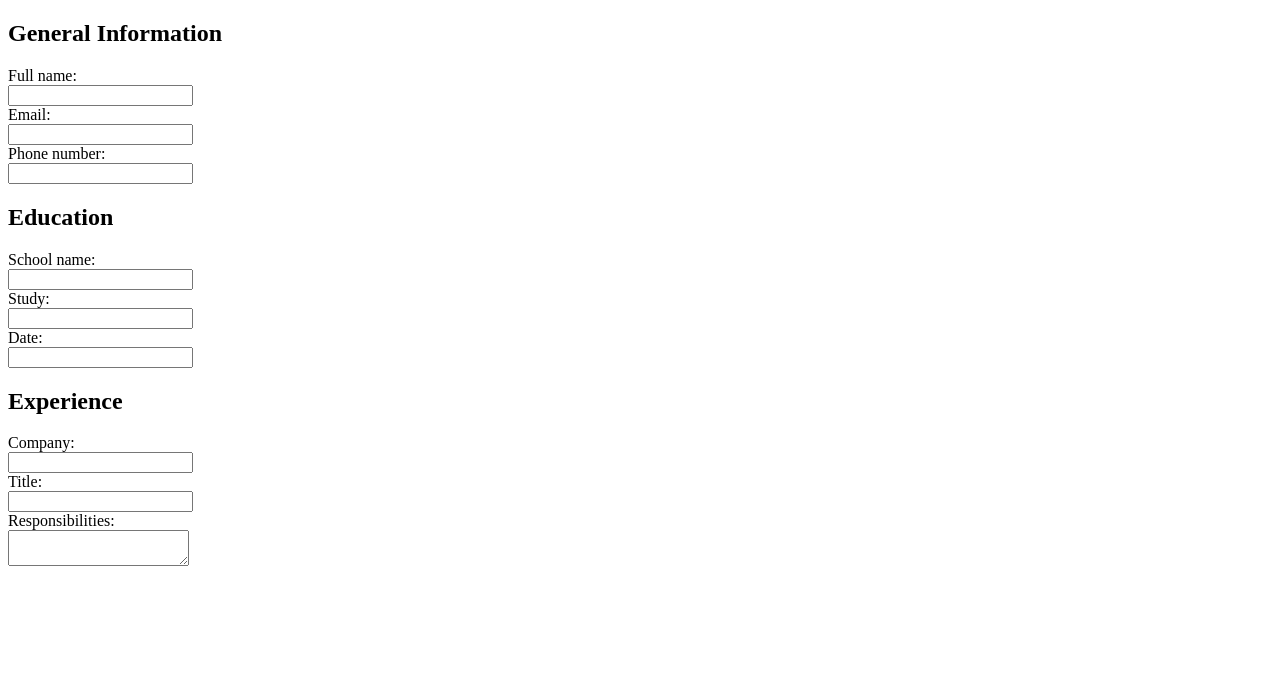
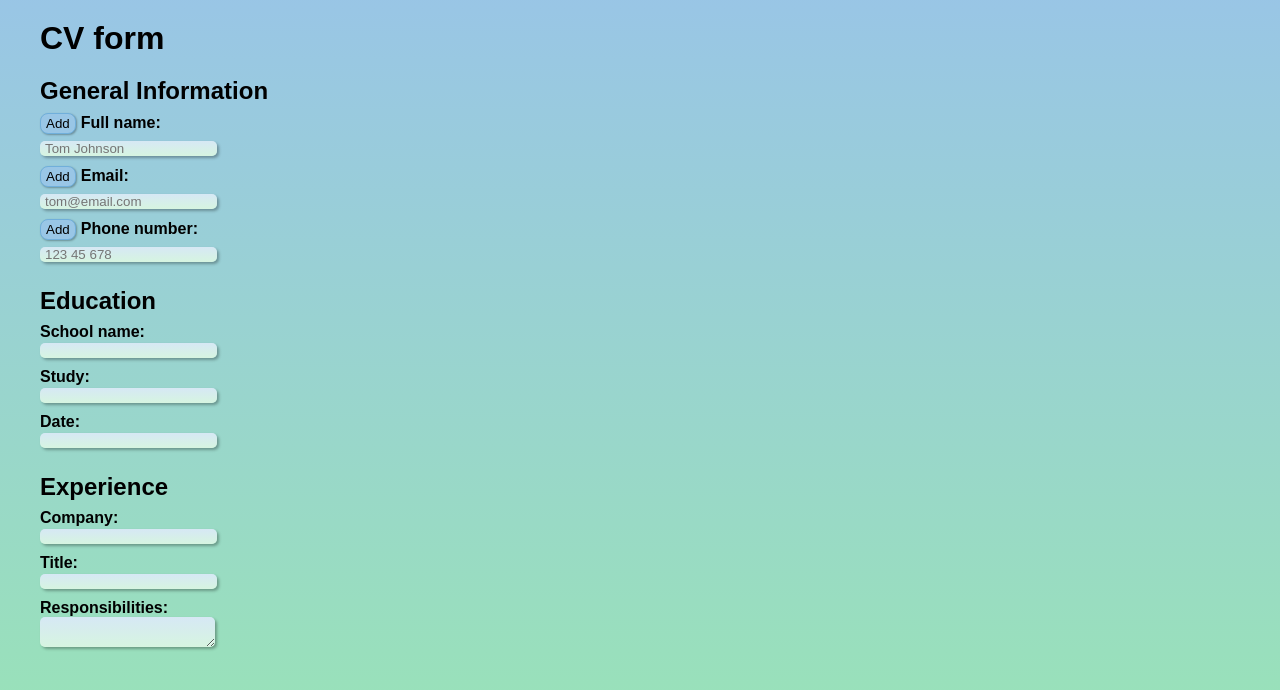
Before and after one commit to biandresen/CV_App, a React (Vite) app: page / in a window 1280 px wide. Shown: the top 690 px of the page. Built offline with nearby package versions, Linux system fonts and the light colour scheme.

Commit message:
feat: add general styling and first component draft

```diff
--- a/src/components/CVApp.jsx
+++ b/src/components/CVApp.jsx
@@ -4,12 +4,43 @@ import Education from "./Education";
 import Experience from "./Experience";
 
 function CVApp() {
+  const [filled, setFilled] = useState({
+    name: false,
+    email: false,
+    phone: false,
+  });
+
+  const alertMessage = "Write something before adding";
+
+  const handleNameClick = (nameInput) => {
+    if (nameInput.trim() == "") return alert(alertMessage);
+    setFilled({ ...filled, name: !filled.name });
+  };
+
+  const handleEmailClick = (emailInput) => {
+    if (emailInput.trim() == "") return alert(alertMessage);
+    setFilled({ ...filled, email: !filled.email });
+  };
+
+  const handlePhoneClick = (phoneInput) => {
+    if (phoneInput.trim() == "") return alert(alertMessage);
+    setFilled({ ...filled, phone: !filled.phone });
+  };
+
   return (
-    <>
-      <GeneralInfo />
+    <div>
+      <h1>CV form</h1>
+      <GeneralInfo
+        nameFilled={filled.name}
+        emailFilled={filled.email}
+        phoneFilled={filled.phone}
+        handleNameClick={handleNameClick}
+        handleEmailClick={handleEmailClick}
+        handlePhoneClick={handlePhoneClick}
+      />
       <Education />
       <Experience />
-    </>
+    </div>
   );
 }
 
--- a/src/components/GeneralInfo.jsx
+++ b/src/components/GeneralInfo.jsx
@@ -1,18 +1,88 @@
 import { useState } from "react";
 
-export default function GeneralInfo() {
+export default function GeneralInfo({
+  nameFilled,
+  emailFilled,
+  phoneFilled,
+  handleNameClick,
+  handleEmailClick,
+  handlePhoneClick,
+}) {
+  const [nameInput, setNameInput] = useState("");
+  const [emailInput, setEmailInput] = useState("");
+  const [phoneInput, setPhoneInput] = useState("");
+
+  const handleNameChange = (e) => {
+    setNameInput(e.target.value);
+  };
+
+  const handleEmailChange = (e) => {
+    setEmailInput(e.target.value);
+  };
+
+  const handlePhoneChange = (e) => {
+    setPhoneInput(e.target.value);
+  };
+
   return (
     <section>
       <h2>General Information</h2>
+      <button onClick={() => handleNameClick(nameInput)}>
+        {nameFilled ? "Edit" : "Add"}
+      </button>
       <label htmlFor="fullName">Full name:</label>
+      <span style={nameFilled ? { display: "inline" } : { display: "none" }}>
+        {" "}
+        {nameInput}
+      </span>
+      <br style={nameFilled ? { display: "none" } : { display: "inline" }} />
+      <input
+        style={nameFilled ? { display: "none" } : { display: "inline" }}
+        value={nameInput}
+        onChange={handleNameChange}
+        id="fullName"
+        type="text"
+        placeholder="Tom Johnson"
+      />
       <br />
-      <input id="fullName" type="text" /> <br />
+
+      <button onClick={() => handleEmailClick(emailInput)}>
+        {emailFilled ? "Edit" : "Add"}
+      </button>
       <label htmlFor="email">Email: </label>
+      <span style={emailFilled ? { display: "inline" } : { display: "none" }}>
+        {" "}
+        {emailInput}
+      </span>
+      <br style={emailFilled ? { display: "none" } : { display: "inline" }} />
+      <input
+        style={emailFilled ? { display: "none" } : { display: "inline" }}
+        value={emailInput}
+        onChange={handleEmailChange}
+        id="email"
+        type="email"
+        placeholder="tom@email.com"
+      />
       <br />
-      <input id="email" type="text" /> <br />
+
+      <button onClick={() => handlePhoneClick(phoneInput)}>
+        {phoneFilled ? "Edit" : "Add"}
+      </button>
       <label htmlFor="phoneNumber">Phone number: </label>
+      <span style={phoneFilled ? { display: "inline" } : { display: "none" }}>
+        {" "}
+        {phoneInput}
+      </span>
+      <br style={phoneFilled ? { display: "none" } : { display: "inline" }} />
+      <input
+        style={phoneFilled ? { display: "none" } : { display: "inline" }}
+        value={phoneInput}
+        onChange={handlePhoneChange}
+        id="phoneNumber"
+        type="tel"
+        placeholder="123 45 678"
+      />
       <br />
-      <input id="phoneNumber" type="text" />
     </section>
   );
 }
--- a/src/styles/index.css
+++ b/src/styles/index.css
@@ -0,0 +1,41 @@
+* {
+  padding: 0;
+  margin: 0;
+  box-sizing: border-box;
+}
+body {
+  min-height: 100vh;
+  font-family: Arial, Helvetica, sans-serif;
+  background: linear-gradient(hsl(205, 60%, 75%), hsl(500, 60%, 75%));
+}
+h1 {
+  margin: 20px 0;
+}
+div {
+  padding-left: 20px;
+}
+section h2 {
+  margin: 15px 0 8px 0;
+}
+section label {
+  font-weight: bold;
+}
+section button {
+  margin-right: 5px;
+  margin-bottom: 5px;
+  padding: 2px 5px;
+  background-color: hsl(205, 60%, 75%);
+  border: 1px solid hsl(205, 60%, 65%);
+  border-radius: 8px;
+  box-shadow: 1px 1px 2px hsl(0, 0%, 0%, 0.3);
+  cursor: pointer;
+}
+section input,
+section textarea {
+  background: linear-gradient(hsl(205, 60%, 90%), hsl(500, 60%, 90%));
+  border: none;
+  border-radius: 5px;
+  margin: 0px 0 10px 0;
+  box-shadow: 2px 2px 3px hsl(0, 0%, 0%, 0.3);
+  text-indent: 5px;
+}
```
